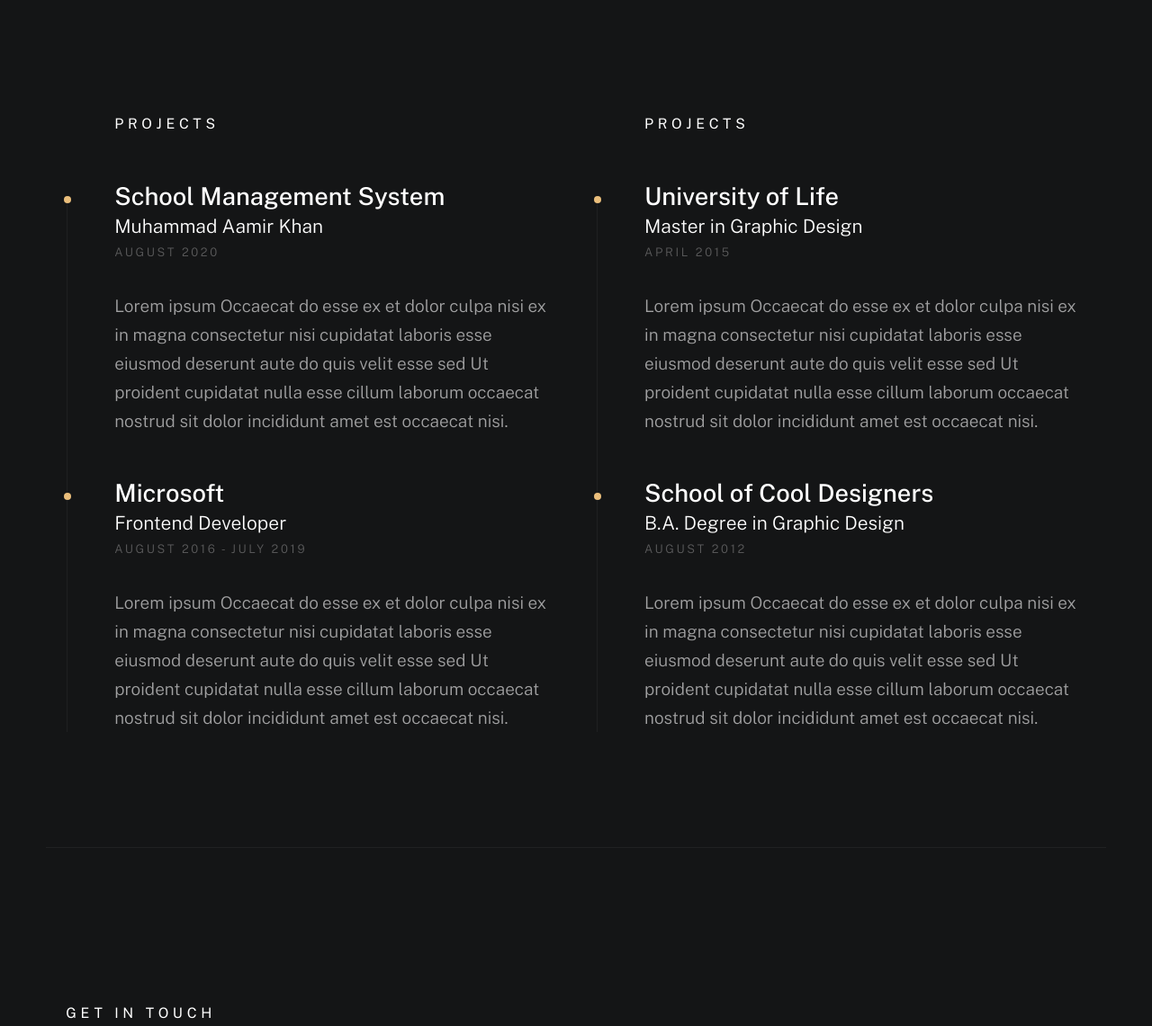
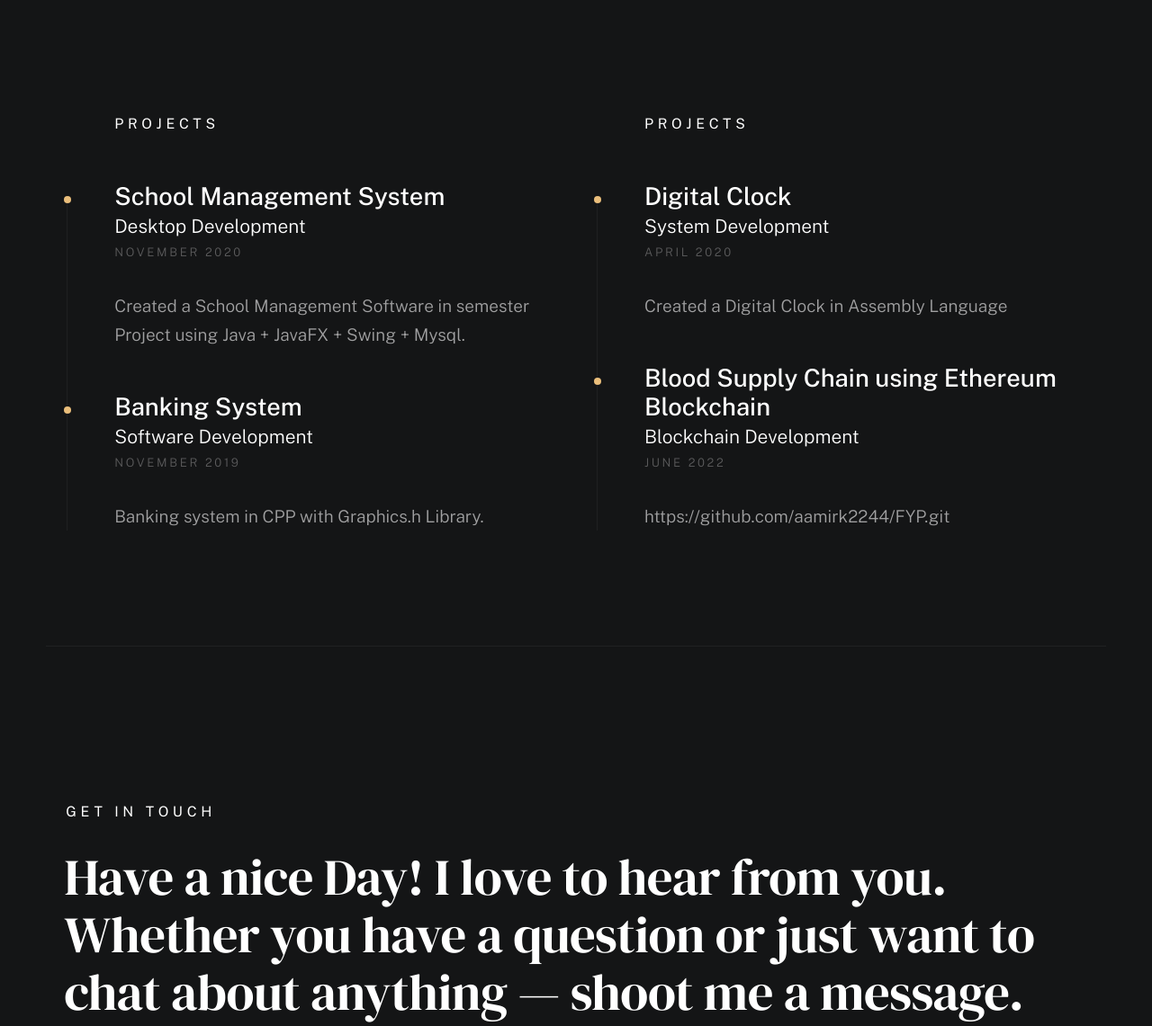
Before and after one commit to aamirk2244/Website, a Django app: page / in a window 1280 px wide. Shown: the part 2510-3651 px from the top of the page at 90% size. Run offline with Django 4.2, Linux system fonts and the light colour scheme; some web fonts are replaced.

Commit message:
Update index.html

```diff
--- a/templates/index.html
+++ b/templates/index.html
@@ -187,23 +187,23 @@
                                 <div class="timeline__bullet"></div>
                                 <div class="timeline__header">
                                     <h4 class="timeline__title">School Management System</h3>
-                                    <h5 class="timeline__meta">Muhammad Aamir Khan</h5>
-                                    <p class="timeline__timeframe">August 2020</p>
+                                    <h5 class="timeline__meta">Desktop Development</h5>
+                                    <p class="timeline__timeframe">November 2020</p>
                                 </div>
                                 <div class="timeline__desc">
-                                    <p>Lorem ipsum Occaecat do esse ex et dolor culpa nisi ex in magna consectetur nisi cupidatat laboris esse eiusmod deserunt aute do quis velit esse sed Ut proident cupidatat nulla esse cillum laborum occaecat nostrud sit dolor incididunt amet est occaecat nisi.</p>
+                                    <p>Created a School Management Software in semester Project using Java + JavaFX + Swing + Mysql.</p>
                                 </div>
                             </div>
 
                             <div class="timeline__block">
                                 <div class="timeline__bullet"></div>
                                 <div class="timeline__header">
-                                    <h4 class="timeline__title">Microsoft</h4>
-                                    <h5 class="timeline__meta">Frontend Developer</h5>
-                                    <p class="timeline__timeframe">August 2016 - July 2019</p>
+                                    <h4 class="timeline__title">Banking System</h4>
+                                    <h5 class="timeline__meta">Software Development</h5>
+                                    <p class="timeline__timeframe">NOVEMBER 2019</p>
                                 </div>
                                 <div class="timeline__desc">
-                                    <p>Lorem ipsum Occaecat do esse ex et dolor culpa nisi ex in magna consectetur nisi cupidatat laboris esse eiusmod deserunt aute do quis velit esse sed Ut proident cupidatat nulla esse cillum laborum occaecat nostrud sit dolor incididunt amet est occaecat nisi.</p>
+                                    <p>Banking system in CPP with Graphics.h Library.</p>
                                 </div>
                             </div>
 
@@ -222,24 +222,24 @@
                             <div class="timeline__block">
                                 <div class="timeline__bullet"></div>
                                 <div class="timeline__header">
-                                    <h4 class="timeline__title">University of Life</h3>
-                                    <h5 class="timeline__meta">Master in Graphic Design</h5>
-                                    <p class="timeline__timeframe">April 2015</p>
+                                    <h4 class="timeline__title">Digital Clock</h3>
+                                    <h5 class="timeline__meta">System Development</h5>
+                                    <p class="timeline__timeframe">April 2020</p>
                                 </div>
                                 <div class="timeline__desc">
-                                    <p>Lorem ipsum Occaecat do esse ex et dolor culpa nisi ex in magna consectetur nisi cupidatat laboris esse eiusmod deserunt aute do quis velit esse sed Ut proident cupidatat nulla esse cillum laborum occaecat nostrud sit dolor incididunt amet est occaecat nisi.</p>
+                                    <p>Created a Digital Clock in Assembly Language</p>
                                 </div>
                             </div>
 
                             <div class="timeline__block">
                                 <div class="timeline__bullet"></div>
                                 <div class="timeline__header">
-                                    <h4 class="timeline__title">School of Cool Designers</h4>
-                                    <h5 class="timeline__meta">B.A. Degree in Graphic Design</h5>
-                                    <p class="timeline__timeframe">August 2012</p>
+                                    <h4 class="timeline__title">Blood Supply Chain using Ethereum Blockchain</h4>
+                                    <h5 class="timeline__meta">Blockchain Development</h5>
+                                    <p class="timeline__timeframe">June 2022</p>
                                 </div>
                                 <div class="timeline__desc">
-                                    <p>Lorem ipsum Occaecat do esse ex et dolor culpa nisi ex in magna consectetur nisi cupidatat laboris esse eiusmod deserunt aute do quis velit esse sed Ut proident cupidatat nulla esse cillum laborum occaecat nostrud sit dolor incididunt amet est occaecat nisi.</p>
+                                    <p>https://github.com/aamirk2244/FYP.git</p>
                                 </div>
                             </div>
 
```
